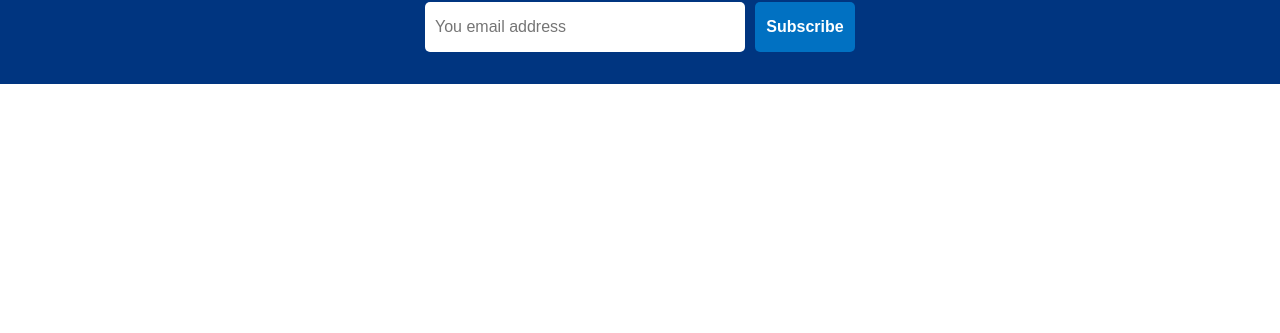
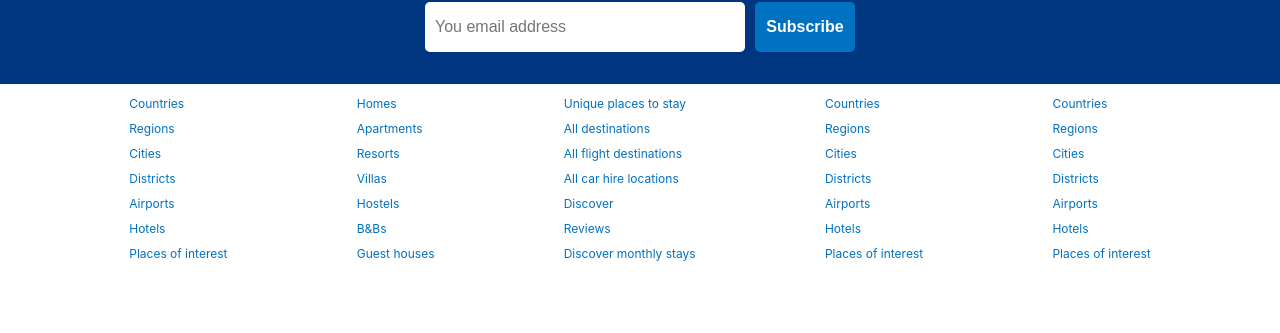
Before and after one commit to jessnmo/hotel-booking, a React (Create React App) app in the folder code/: page / in a window 1280 px wide. Shown: the part 1690-2023 px from the top of the page. Before the commit the page ends 1774 px from the top, so only its background shows below. Built offline with nearby package versions, Linux system fonts and the light colour scheme.

Commit message:
adding footer

```diff
--- /dev/null
+++ b/code/src/components/Footer.jsx
@@ -0,0 +1,92 @@
+import styled from 'styled-components';
+
+const FooterWrapper = styled.div`
+	width: 100%;
+	font-size: 12px;
+`;
+
+const FooterListWrapper = styled.div`
+	display: flex;
+	justify-content: space-evenly;
+	margin-bottom: 50px;
+`;
+
+const FooterList = styled.ul`
+	list-style: none;
+	padding: 0;
+`;
+
+const FooterItems = styled.li`
+	color: #0171c2;
+	:hover {
+		color: #ca7b42;
+	}
+	padding-bottom: 10px;
+	cursor: pointer;
+`;
+
+const Copyright = styled.div`
+	display: flex;
+	justify-content: center;
+`;
+
+const Footer = () => {
+	return (
+		<FooterWrapper>
+			<FooterListWrapper>
+				<FooterList>
+					<FooterItems>Countries</FooterItems>
+					<FooterItems>Regions</FooterItems>
+					<FooterItems>Cities</FooterItems>
+					<FooterItems>Districts</FooterItems>
+					<FooterItems>Airports</FooterItems>
+					<FooterItems>Hotels</FooterItems>
+					<FooterItems>Places of interest</FooterItems>
+				</FooterList>
+
+				<FooterList>
+					<FooterItems>Homes</FooterItems>
+					<FooterItems>Apartments</FooterItems>
+					<FooterItems>Resorts</FooterItems>
+					<FooterItems>Villas</FooterItems>
+					<FooterItems>Hostels</FooterItems>
+					<FooterItems>B&Bs</FooterItems>
+					<FooterItems>Guest houses</FooterItems>
+				</FooterList>
+
+				<FooterList>
+					<FooterItems>Unique places to stay</FooterItems>
+					<FooterItems>All destinations</FooterItems>
+					<FooterItems>All flight destinations</FooterItems>
+					<FooterItems>All car hire locations</FooterItems>
+					<FooterItems>Discover</FooterItems>
+					<FooterItems>Reviews</FooterItems>
+					<FooterItems>Discover monthly stays</FooterItems>
+				</FooterList>
+
+				<FooterList>
+					<FooterItems>Countries</FooterItems>
+					<FooterItems>Regions</FooterItems>
+					<FooterItems>Cities</FooterItems>
+					<FooterItems>Districts</FooterItems>
+					<FooterItems>Airports</FooterItems>
+					<FooterItems>Hotels</FooterItems>
+					<FooterItems>Places of interest</FooterItems>
+				</FooterList>
+
+				<FooterList>
+					<FooterItems>Countries</FooterItems>
+					<FooterItems>Regions</FooterItems>
+					<FooterItems>Cities</FooterItems>
+					<FooterItems>Districts</FooterItems>
+					<FooterItems>Airports</FooterItems>
+					<FooterItems>Hotels</FooterItems>
+					<FooterItems>Places of interest</FooterItems>
+				</FooterList>
+			</FooterListWrapper>
+			<Copyright>Copyright © Jess Mo</Copyright>
+		</FooterWrapper>
+	);
+};
+
+export default Footer;
--- a/code/src/pages/Home.jsx
+++ b/code/src/pages/Home.jsx
@@ -5,6 +5,7 @@ import Featured from '../components/Featured';
 import PropertyType from '../components/PropertyType';
 import PopularProperty from '../components/PopularProperty';
 import MailList from '../components/MailList';
+import Footer from '../components/Footer';
 
 const DisplayContainer = styled.div`
 	display: flex;
@@ -32,6 +33,7 @@ const Home = () => {
 				<HomeTitle>Homes guests love</HomeTitle>
 				<PopularProperty />
 				<MailList />
+				<Footer />
 			</DisplayContainer>
 		</div>
 	);
```
